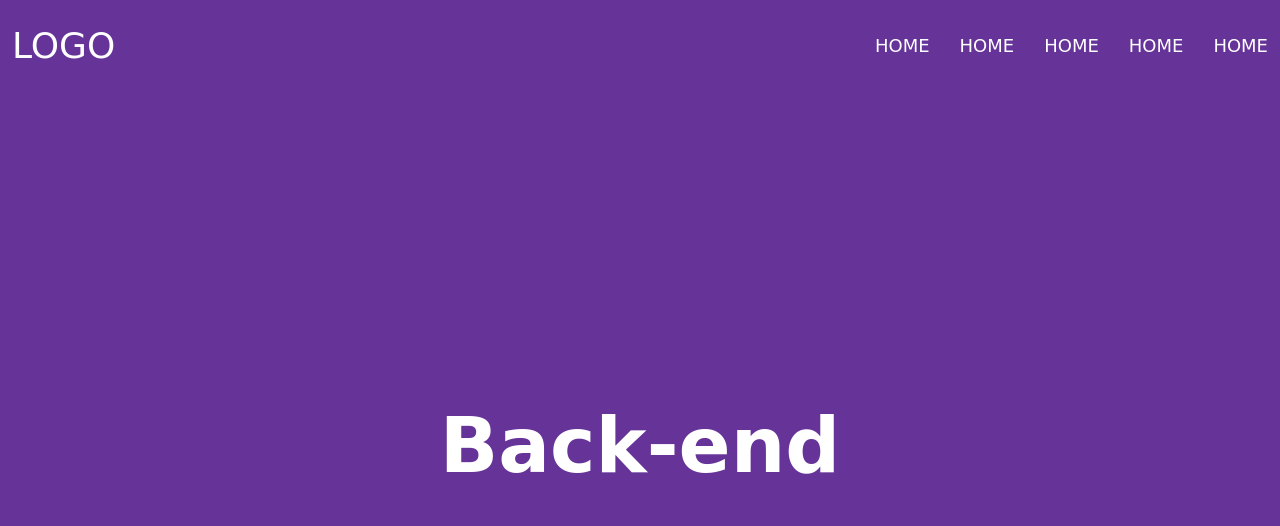
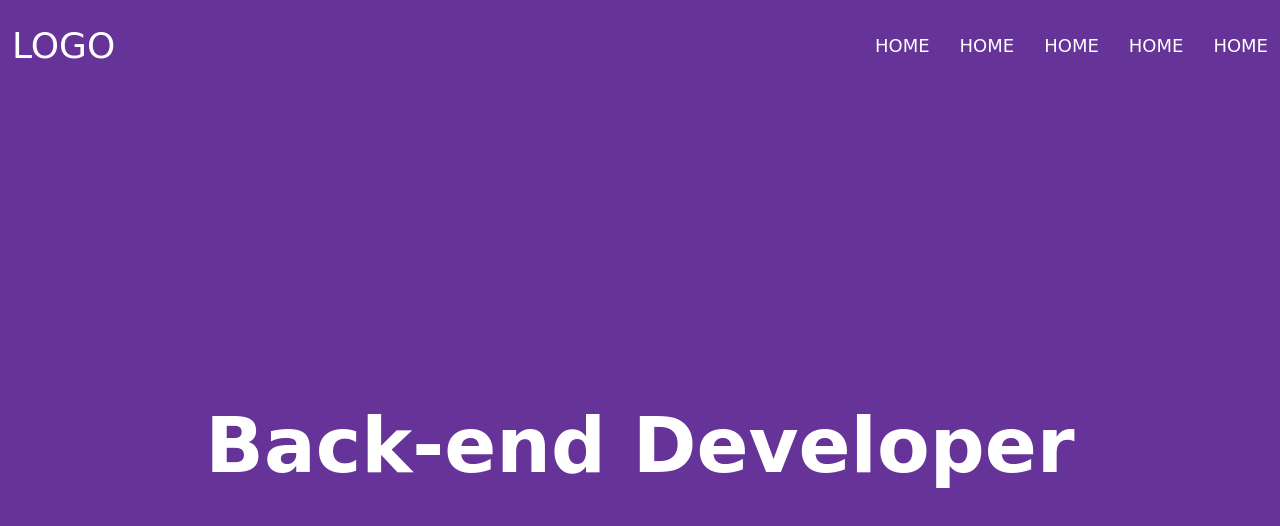
Before and after one commit to CC-ZICO/my-site, a plain HTML site: page index.html in a window 1280 px wide. Drawn offline with Linux system fonts and the light colour scheme.

Commit message:
add text developer in dev

```diff
--- a/index.html
+++ b/index.html
@@ -23,7 +23,7 @@
             </div>
         </nav>
         <div class="header__content">
-            <h1 class="header__title">Back-end</h1>
+            <h1 class="header__title">Back-end <span>Developer</span></h1>
         </div>
     </header>
 
```
